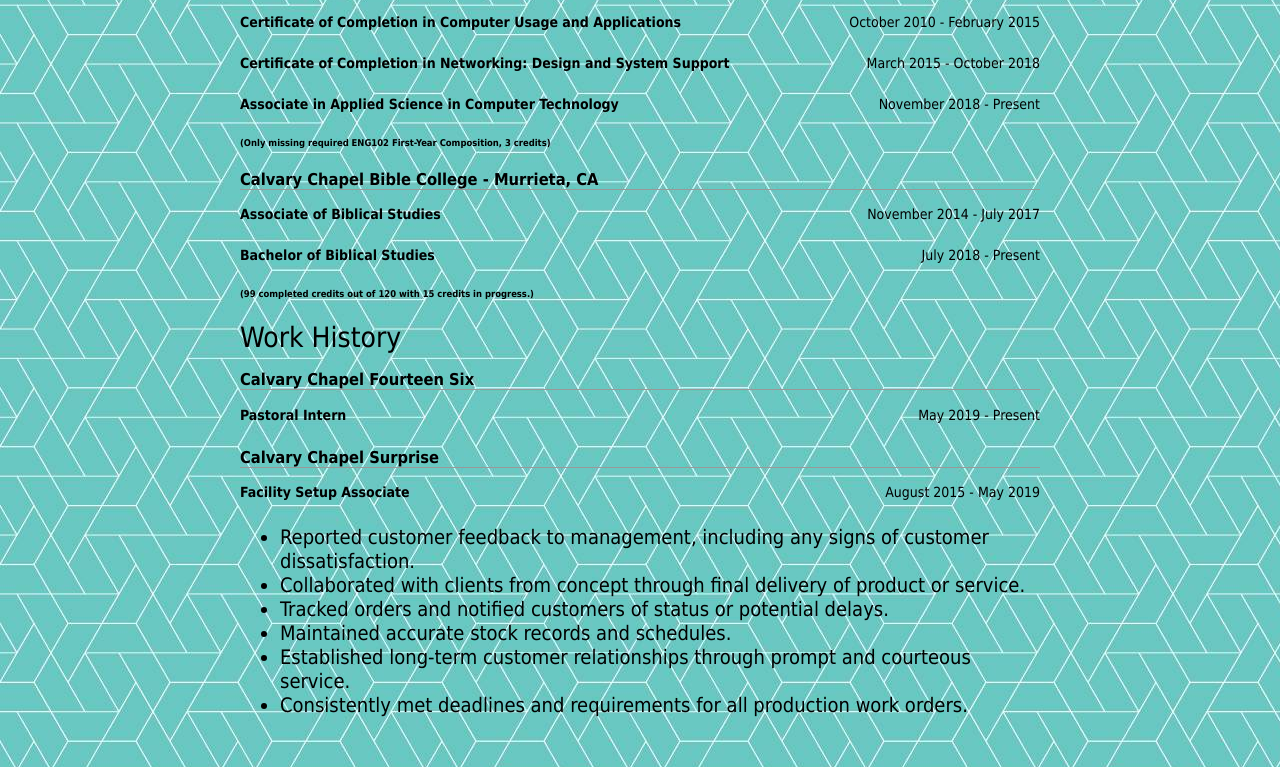
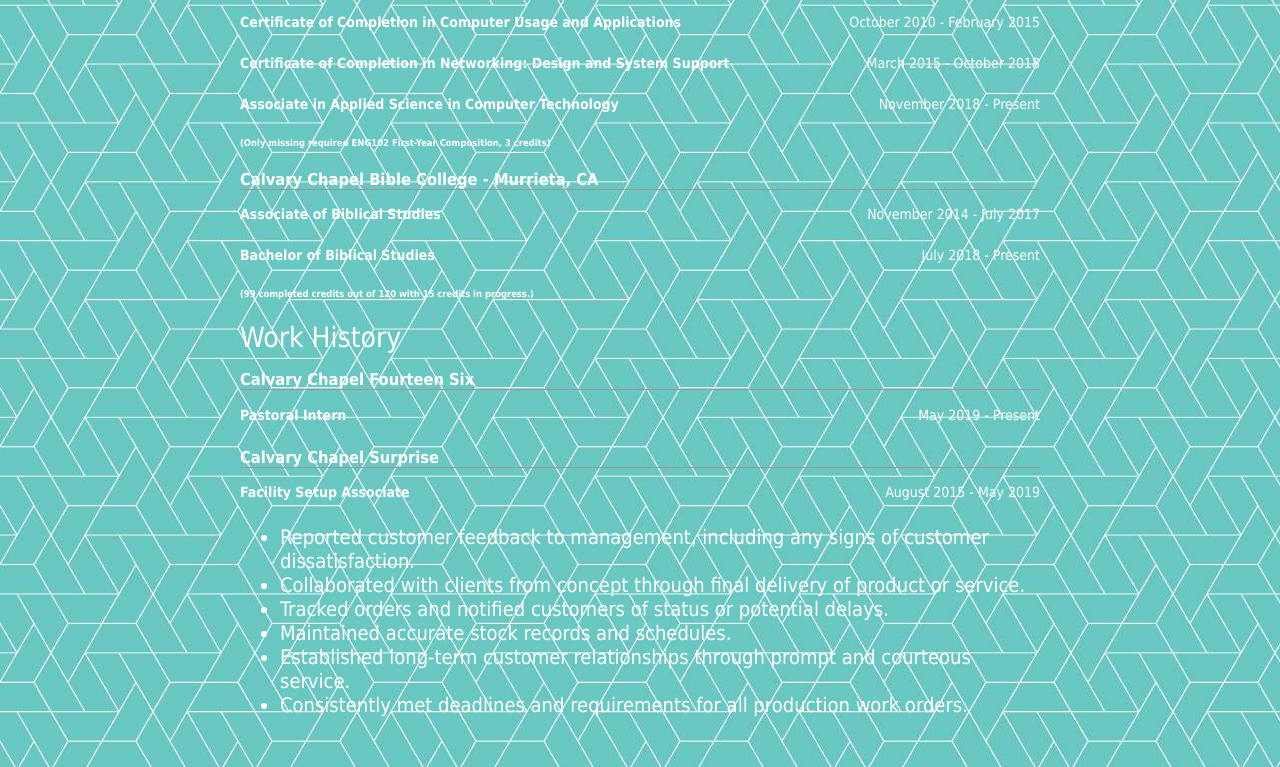
Before and after one commit to SAlkire/SAlkire.GitHub.io, a plain HTML site: page index.html in a window 1280 px wide. Shown: the part 613-1380 px from the top of the page. Drawn offline with Linux system fonts and the light colour scheme.

Commit message:
Update style.css

```diff
--- a/style.css
+++ b/style.css
@@ -10,6 +10,8 @@
 #container {
 	width: 800px;
 	margin: 40px auto 60px;
+	color: white;
+	/*setting alpha = 0.3*/
 }
 
 #content-contact {
```
